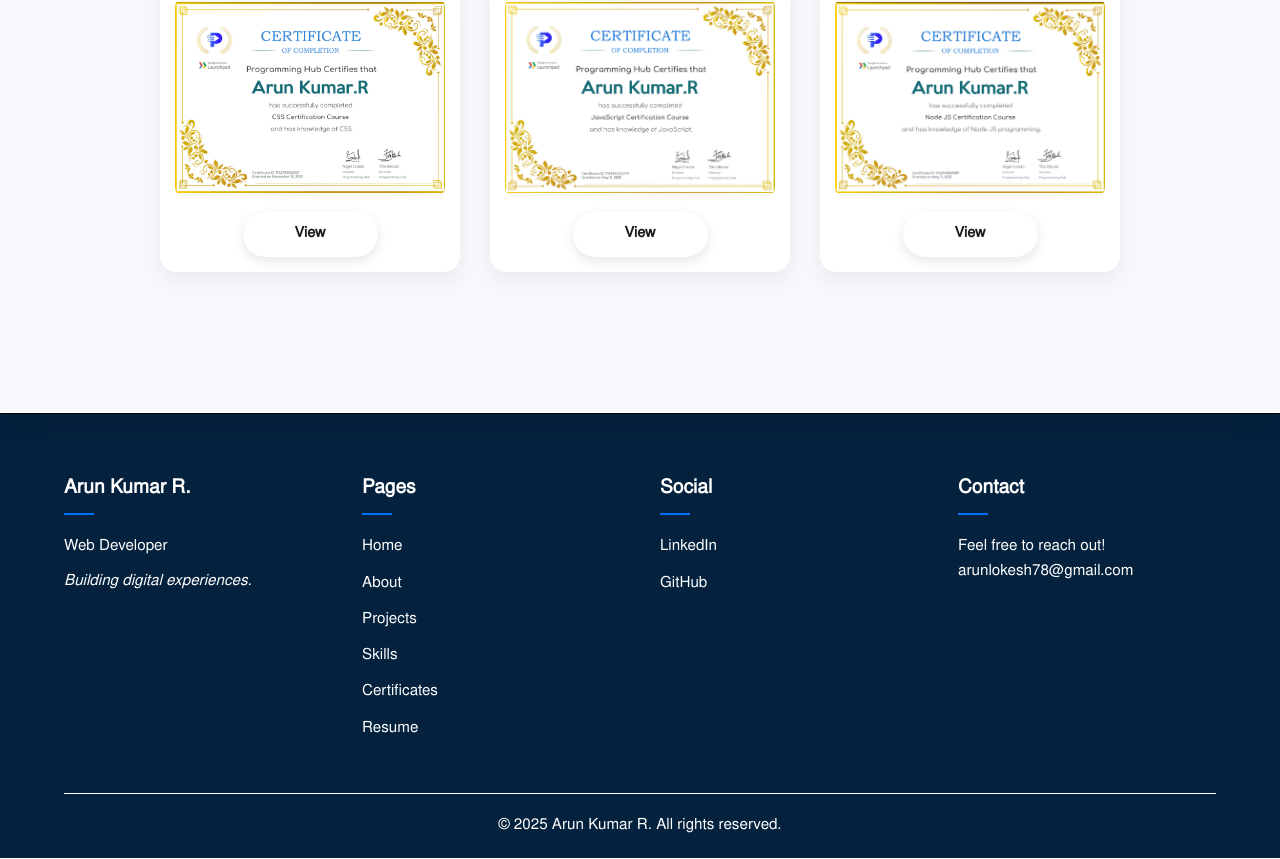
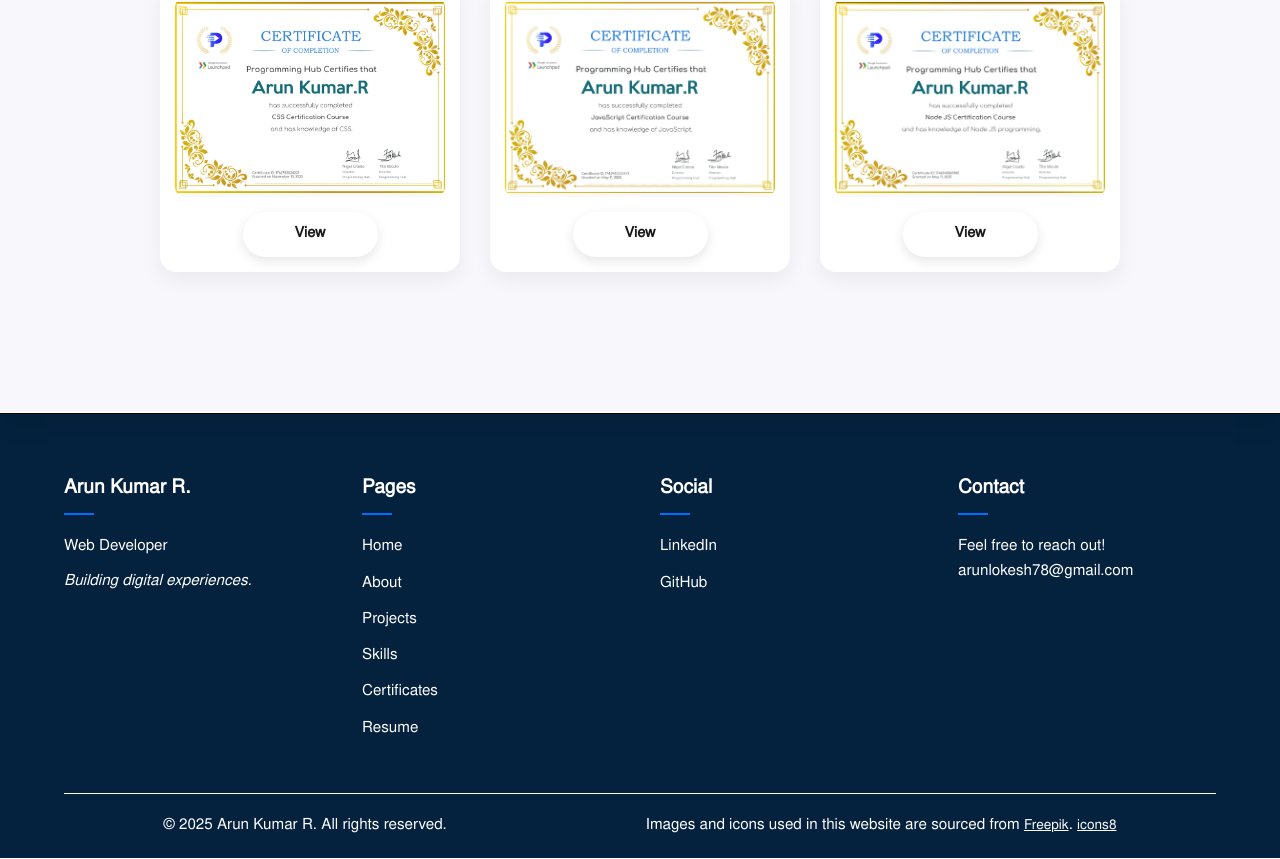
Before and after one commit to ArunKumarWebDeveloper/myPortfolio, a React (Vite) app: page / in a window 1280 px wide. Shown: the part 5363-6222 px from the top of the page. Built offline with nearby package versions, Linux system fonts and the light colour scheme.

Commit message:
Design-changes in home

```diff
--- a/index.html
+++ b/index.html
@@ -61,6 +61,11 @@
 
         <div class="footer-bottom">
           <p>&copy; 2025 Arun Kumar R. All rights reserved.</p>
+          <p class="footer-credit">
+  Images and icons used in this website are sourced from
+  <a href="https://www.freepik.com" target="_blank" rel="noopener noreferrer">Freepik</a>.
+  <a href="https://icons8.com" target="_blank" rel="noopener noreferrer">icons8</a>
+</p>
         </div>
       </footer>
 </html>
--- a/src/App.css
+++ b/src/App.css
@@ -697,6 +697,8 @@ font-size:1.5rem;
 
 /* Bottom Copyright Bar */
 .footer-bottom {
+  display: flex;
+  justify-content: space-around;
   text-align: center;
   padding-top: 20px;
   border-top: 1px solid #ffffff;
@@ -704,6 +706,10 @@ font-size:1.5rem;
   font-size: 0.95rem;
 }
 
+.footer-credit a {
+  font-size: 0.85rem;
+  color: #ffffff;
+}
 
 /* ========================================================================= */
 /* --- DARK MODE OVERRIDES --- */
--- a/src/Components/Navbar.jsx
+++ b/src/Components/Navbar.jsx
@@ -1,7 +1,6 @@
 import React, { useState, useEffect } from 'react';
 import useDarkMode from '../hooks/Darkmode.js';
 import useMobileMenu from '../hooks/useMobileMenu.js';
-
 import DarkModeToast from '../Components/DarkMode.jsx';
 
 
```
Also changed, not shown: public/handle (1).png.
